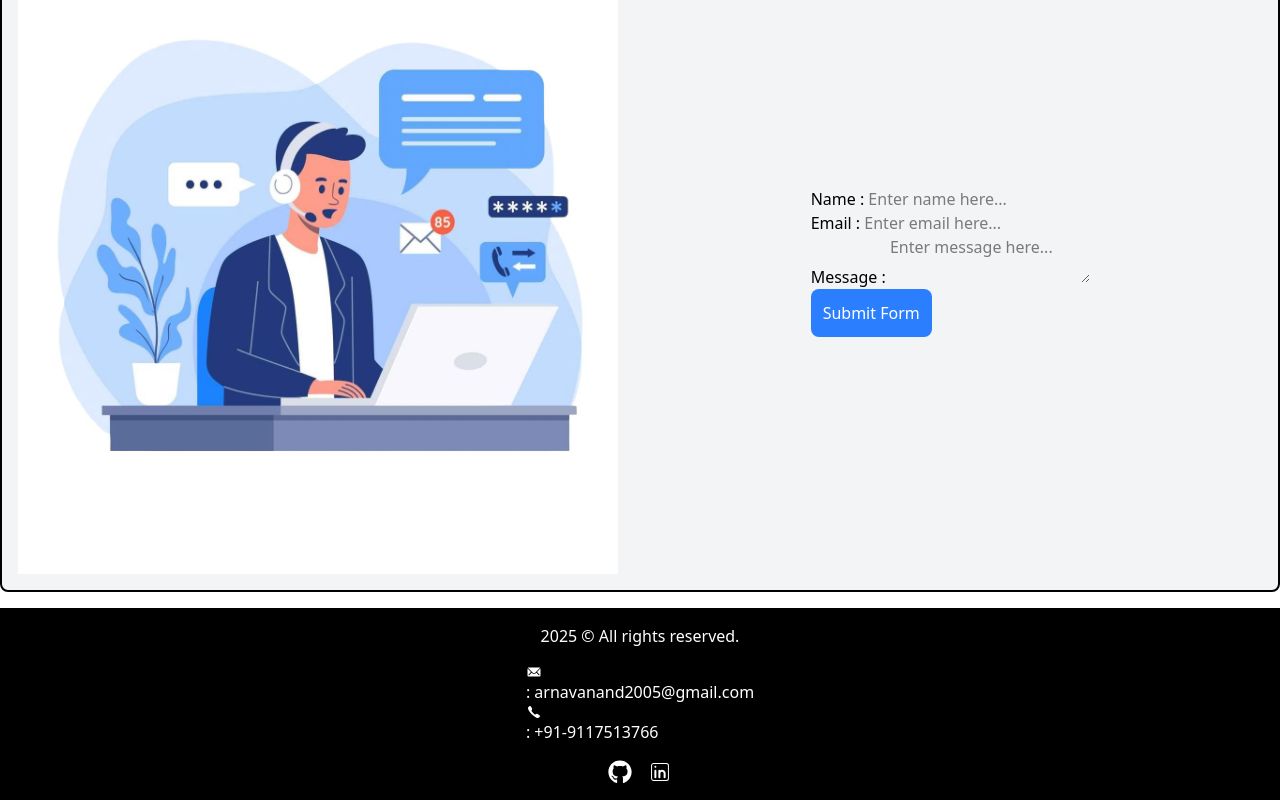
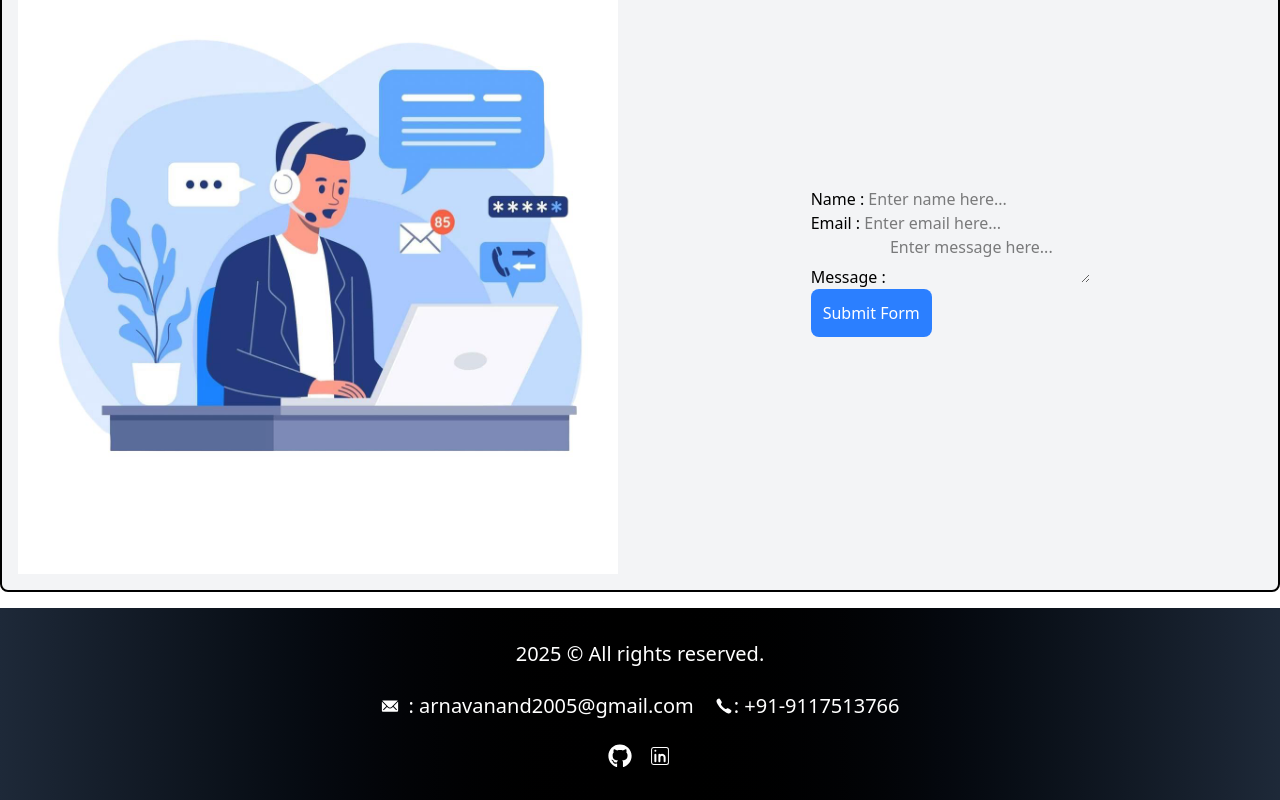
Before and after one commit to arnavanand2005/Portfolio-site, a React (Vite) app: page /contact in a window 1280 px wide. Shown: the part 245-1045 px from the top of the page. Built offline with nearby package versions, Linux system fonts and the light colour scheme.

Commit message:
minor updates

```diff
--- a/src/Components/Footer.jsx
+++ b/src/Components/Footer.jsx
@@ -5,13 +5,13 @@ import { IoIosMail , IoIosCall} from "react-icons/io";
 
 const Footer = () => {
   return (
-    <div className='flex flex-col justify-center items-center gap-4 bg-black text-white p-4 mt-4'>
+    <div className='flex flex-col justify-center p-6 md:p-8 items-center gap-6 bg-gradient-to-r from-gray-800 via-black to-gray-800 text-white mt-4 text-xl'>
       <div>
       <p>2025 &copy; All rights reserved.</p>
       </div>
-      <div>
-        <p><IoIosMail/> : arnavanand2005@gmail.com</p>
-        <p><IoIosCall/> : +91-9117513766</p>
+      <div className='flex items-center gap-2'>
+        <p className='flex items-center gap-2 pr-3 '><IoIosMail/> : arnavanand2005@gmail.com</p>
+        <p className='flex items-center gp-2'><IoIosCall/> : +91-9117513766</p>
       </div>
       <div className='flex justify-center items-center gap-4 text-2xl'>
         <a className='text-grey-200' href="https://github.com/arnavanand2005"><FaGithub /></a>
```
